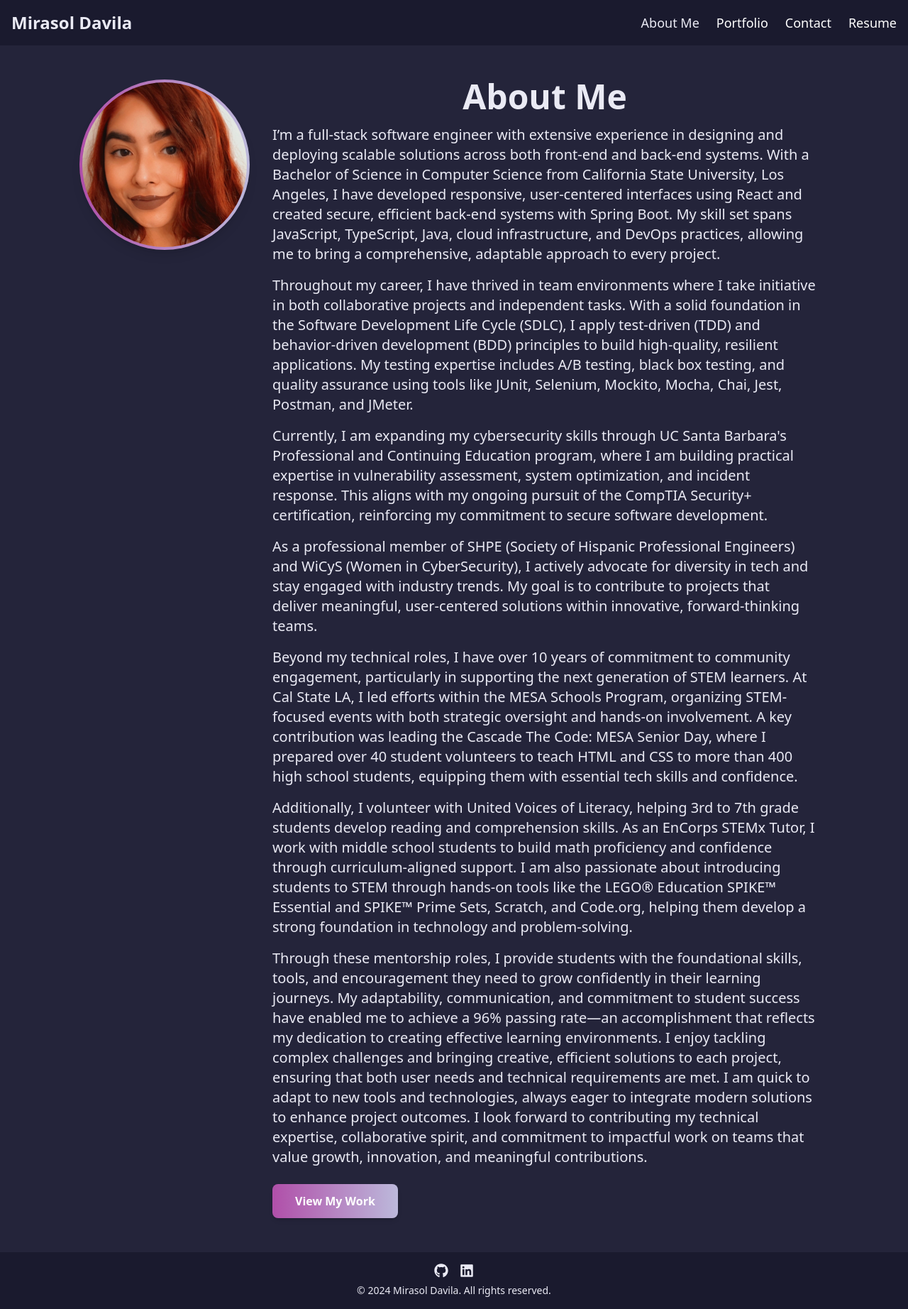
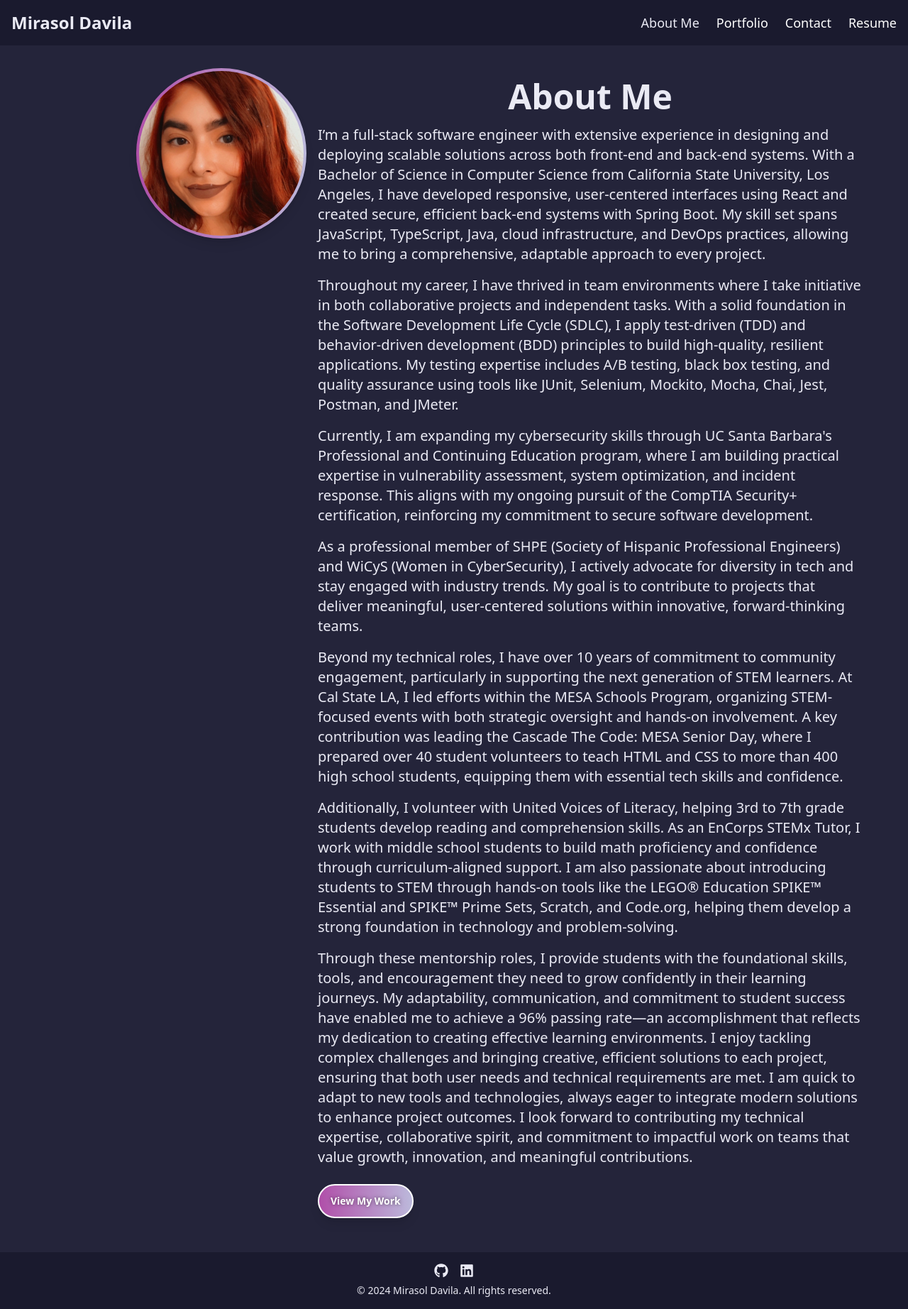
Before and after one commit to mirasoldavila13/React-Portfolio, a React (Vite) app in the folder react-portfolio/: page / in a window 1280 px wide. Shown: the whole page at 71% size. Built offline with nearby package versions, Linux system fonts and the light colour scheme.

Commit message:
feat(AboutMe): add animated About Me section with reusable AnimatedParagraphs and profile image Added profile image with hover animation using Framer Motion for an engaging visual element

```diff
--- a/react-portfolio/src/pages/AboutMe.tsx
+++ b/react-portfolio/src/pages/AboutMe.tsx
@@ -1,56 +1,77 @@
+import { motion } from "framer-motion";
+import AnimatedParagraph from "../components/AnimatedParagraph";
 import mirasolImage from '../assets/mirasol.jpeg';
 
 function AboutMe() {
   return (
-    <section className="flex flex-col md:flex-row items-center md:items-start justify-center min-h-screen bg-secondaryBg text-textLight p-6 md:p-12">
-      {/* Profile Image */}
-      <div className="flex-shrink-0 w-40 h-40 md:w-60 md:h-60 rounded-full overflow-hidden shadow-lg mb-6 md:mb-0 md:mr-8 md:-ml-4 bg-gradient-to-r from-accent1 to-accent2 p-1 flex items-center justify-center hover:scale-105 hover:shadow-2xl transition-transform duration-300 ease-in-out">
+    <div className="relative min-h-screen bg-secondaryBg text-textLight p-6 md:p-12 flex flex-col items-center md:flex-row md:justify-center">
+      {/* Profile Image Section */}
+      <motion.figure
+        className="w-32 h-32 sm:w-40 sm:h-40 md:w-48 md:h-48 lg:w-60 lg:h-60 rounded-full overflow-hidden shadow-lg bg-gradient-to-r from-accent1 to-accent2 p-1
+             relative md:absolute md:top-8 md:left-20 lg:left-48 transform transition-all"
+        whileHover={{
+          scale: 1.05,
+          boxShadow: "0px 0px 15px rgba(255, 105, 180, 0.5)",
+        }}
+        transition={{ type: "spring", stiffness: 200 }}
+      >
         <img src={mirasolImage} alt="Mirasol Davila" className="w-full h-full object-cover rounded-full" />
-      </div>
+      </motion.figure>
 
+      {/* Main Content Section */}
+      <section className="mt-16 md:mt-0 max-w-3xl text-center md:text-left prose prose-lg md:ml-[22rem] lg:ml-[24rem]">
+        <article>
+          <header>
+            <h1 className="text-3xl md:text-5xl font-bold mb-4 text-center">About Me</h1>
+          </header>
 
-      {/* Introductory Text */}
-      <div className="text-center md:text-left max-w-3xl">
-        <h1 className="text-4xl md:text-5xl font-bold mb-4 text-center">About Me</h1>
+          <AnimatedParagraph>
+            I’m a full-stack software engineer with extensive experience in designing and deploying scalable solutions across both front-end and back-end systems. With a Bachelor of Science in Computer Science from California State University, Los Angeles, I have developed responsive, user-centered interfaces using React and created secure, efficient back-end systems with Spring Boot. My skill set spans JavaScript, TypeScript, Java, cloud infrastructure, and DevOps practices, allowing me to bring a comprehensive, adaptable approach to every project.
+          </AnimatedParagraph>
 
-        <p className="mt-2 text-lg md:text-xl leading-relaxed">
-          I’m a full-stack software engineer with extensive experience in designing and deploying scalable solutions across both front-end and back-end systems. With a Bachelor of Science in Computer Science from California State University, Los Angeles, I have developed responsive, user-centered interfaces using React and created secure, efficient back-end systems with Spring Boot. My skill set spans JavaScript, TypeScript, Java, cloud infrastructure, and DevOps practices, allowing me to bring a comprehensive, adaptable approach to every project.
-        </p>
+          <AnimatedParagraph delay={0.2}>
+            Throughout my career, I have thrived in team environments where I take initiative in both collaborative projects and independent tasks. With a solid foundation in the Software Development Life Cycle (SDLC), I apply test-driven (TDD) and behavior-driven development (BDD) principles to build high-quality, resilient applications. My testing expertise includes A/B testing, black box testing, and quality assurance using tools like JUnit, Selenium, Mockito, Mocha, Chai, Jest, Postman, and JMeter.
+          </AnimatedParagraph>
 
-        <p className="mt-4 text-lg md:text-xl leading-relaxed">
-          Throughout my career, I have thrived in team environments where I take initiative in both collaborative projects and independent tasks. With a solid foundation in the Software Development Life Cycle (SDLC), I apply test-driven (TDD) and behavior-driven development (BDD) principles to build high-quality, resilient applications. My testing expertise includes A/B testing, black box testing, and quality assurance using tools like JUnit, Selenium, Mockito, Mocha, Chai, Jest, Postman, and JMeter.
-        </p>
+          <AnimatedParagraph delay={0.3}>
+            Currently, I am expanding my cybersecurity skills through UC Santa Barbara's Professional and Continuing Education program, where I am building practical expertise in vulnerability assessment, system optimization, and incident response. This aligns with my ongoing pursuit of the CompTIA Security+ certification, reinforcing my commitment to secure software development.
+          </AnimatedParagraph>
 
-        <p className="mt-4 text-lg md:text-xl leading-relaxed">
-          Currently, I am expanding my cybersecurity skills through UC Santa Barbara's Professional and Continuing Education program, where I am building practical expertise in vulnerability assessment, system optimization, and incident response. This aligns with my ongoing pursuit of the CompTIA Security+ certification, reinforcing my commitment to secure software development.
-        </p>
+          <AnimatedParagraph delay={0.4}>
+            As a professional member of SHPE (Society of Hispanic Professional Engineers) and WiCyS (Women in CyberSecurity), I actively advocate for diversity in tech and stay engaged with industry trends. My goal is to contribute to projects that deliver meaningful, user-centered solutions within innovative, forward-thinking teams.
+          </AnimatedParagraph>
 
-        <p className="mt-4 text-lg md:text-xl leading-relaxed">
-          As a professional member of SHPE (Society of Hispanic Professional Engineers) and WiCyS (Women in CyberSecurity), I actively advocate for diversity in tech and stay engaged with industry trends. My goal is to contribute to projects that deliver meaningful, user-centered solutions within innovative, forward-thinking teams.
-        </p>
+          <AnimatedParagraph delay={0.5}>
+            Beyond my technical roles, I have over 10 years of commitment to community engagement, particularly in supporting the next generation of STEM learners. At Cal State LA, I led efforts within the MESA Schools Program, organizing STEM-focused events with both strategic oversight and hands-on involvement. A key contribution was leading the Cascade The Code: MESA Senior Day, where I prepared over 40 student volunteers to teach HTML and CSS to more than 400 high school students, equipping them with essential tech skills and confidence.
+          </AnimatedParagraph>
 
-        <p className="mt-4 text-lg md:text-xl leading-relaxed">
-          Beyond my technical roles, I have over 10 years of commitment to community engagement, particularly in supporting the next generation of STEM learners. At Cal State LA, I led efforts within the MESA Schools Program, organizing STEM-focused events with both strategic oversight and hands-on involvement. A key contribution was leading the Cascade The Code: MESA Senior Day, where I prepared over 40 student volunteers to teach HTML and CSS to more than 400 high school students, equipping them with essential tech skills and confidence.
-        </p>
+          <AnimatedParagraph delay={0.6}>
+            Additionally, I volunteer with United Voices of Literacy, helping 3rd to 7th grade students develop reading and comprehension skills. As an EnCorps STEMx Tutor, I work with middle school students to build math proficiency and confidence through curriculum-aligned support. I am also passionate about introducing students to STEM through hands-on tools like the LEGO® Education SPIKE™ Essential and SPIKE™ Prime Sets, Scratch, and Code.org, helping them develop a strong foundation in technology and problem-solving.
+          </AnimatedParagraph>
 
-        <p className="mt-4 text-lg md:text-xl leading-relaxed">
-          Additionally, I volunteer with United Voices of Literacy, helping 3rd to 7th grade students develop reading and comprehension skills. As an EnCorps STEMx Tutor, I work with middle school students to build math proficiency and confidence through curriculum-aligned support. I am also passionate about introducing students to STEM through hands-on tools like the LEGO® Education SPIKE™ Essential and SPIKE™ Prime Sets, Scratch, and Code.org, helping them develop a strong foundation in technology and problem-solving.
-        </p>
-
-        <p className="mt-4 text-lg md:text-xl leading-relaxed">
+          <AnimatedParagraph delay={0.7}>
             Through these mentorship roles, I provide students with the foundational skills, tools, and encouragement they need to grow confidently in their learning journeys. My adaptability, communication, and commitment to student success have enabled me to achieve a 96% passing rate—an accomplishment that reflects my dedication to creating effective learning environments. I enjoy tackling complex challenges and bringing creative, efficient solutions to each project, ensuring that both user needs and technical requirements are met. I am quick to adapt to new tools and technologies, always eager to integrate modern solutions to enhance project outcomes. I look forward to contributing my technical expertise, collaborative spirit, and commitment to impactful work on teams that value growth, innovation, and meaningful contributions.
-        </p>
+          </AnimatedParagraph>
 
           {/* Gradient Button */}
-        <a
+          <motion.a
             href="/portfolio"
-          className="inline-block px-8 py-3 bg-gradient-to-r from-accent1 to-accent2 text-white font-semibold rounded-lg shadow-md hover:from-accent2 hover:to-accent1 hover:shadow-lg hover:scale-105 transition-all duration-300 ease-in-out mt-6"
+            className="btn bg-gradient-to-r from-accent1 to-accent2 text-white font-semibold rounded-full shadow-lg transition-all duration-300 ease-in-out mt-6 border-2 border-white hover:from-accent2 hover:to-accent1 hover:border-accent1"
+            whileHover={{
+              scale: 1.05,
+              boxShadow: "0px 0px 15px rgba(255, 105, 180, 0.5)",
+            }}
+            whileTap={{ scale: 0.95 }}
+            style={{
+              color: "textLight",
+              textShadow: "0px 0px 5px rgba(0, 0, 0, 0.5)",
+            }}
           >
             View My Work
-        </a>
-
+          </motion.a>
+        </article>
+      </section>
     </div>
-    </section>
   );
 }
 
```
Lines whose indentation alone changed are shown as unchanged.
